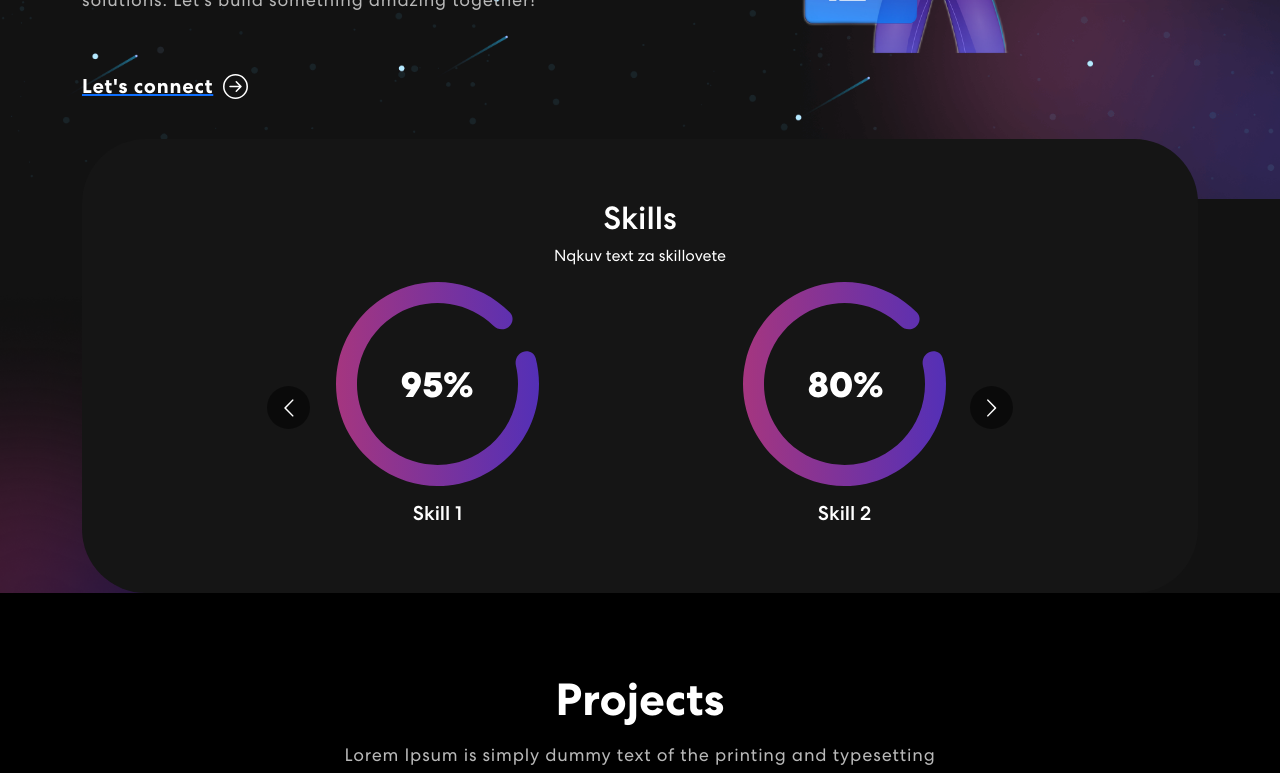
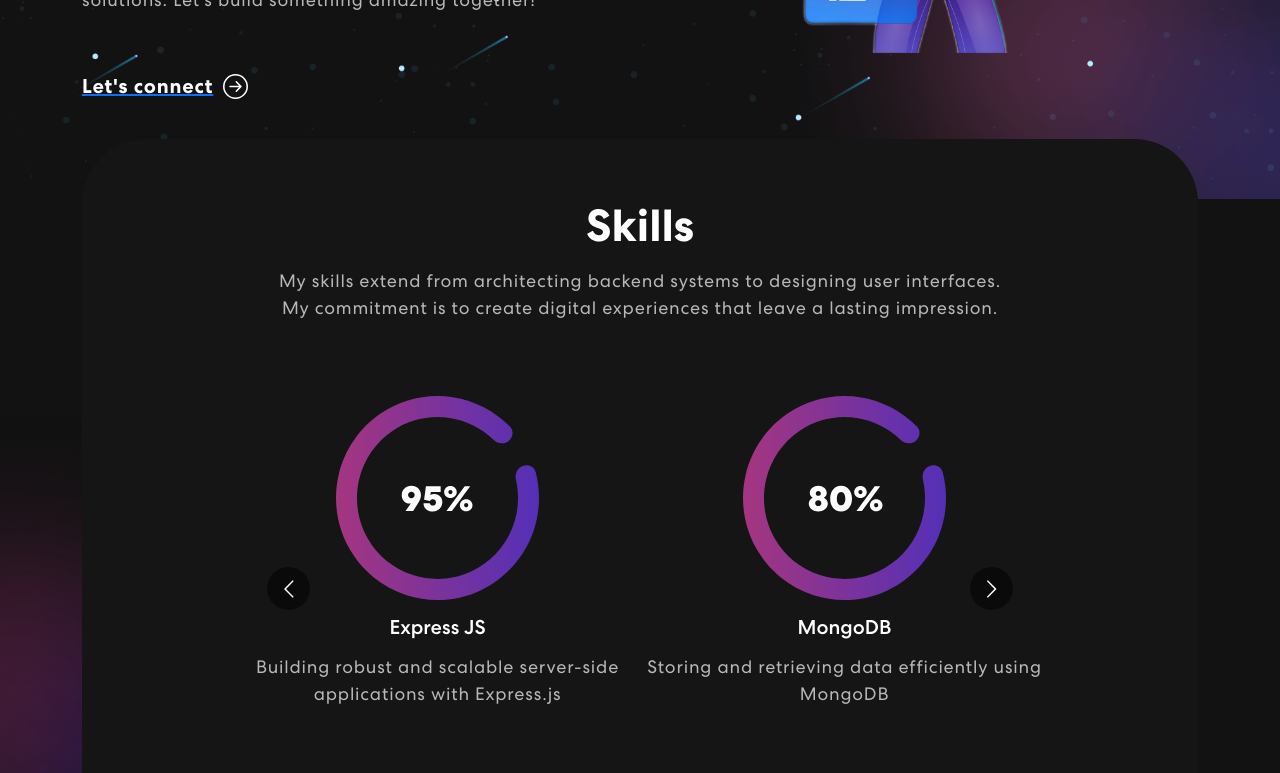
Before and after one commit to GGarenov/portfolio-website, a React (Create React App) app in the folder portfolio-app/: page / in a window 1280 px wide. Shown: the part 580-1353 px from the top of the page. Built offline with nearby package versions, Linux system fonts and the light colour scheme.

Commit message:
Skills section is ready.

```diff
--- a/portfolio-app/src/App.js
+++ b/portfolio-app/src/App.js
@@ -1,7 +1,7 @@
 import "./App.css";
 import NavBar from "./components/NavBar";
 import Banner from "./components/Banner";
-import Skills from "./components/Skills";
+import { Skills } from "./components/Skills";
 import { Projects } from "./components/Projects";
 import "bootstrap/dist/css/bootstrap.min.css";
 import { Contact } from "./components/Contact";
--- a/portfolio-app/src/components/Skills.js
+++ b/portfolio-app/src/components/Skills.js
@@ -1,15 +1,13 @@
-import { Col, Container, Row } from "react-bootstrap";
-import Carousel from "react-multi-carousel";
-import "react-multi-carousel/lib/styles.css";
 import meter1 from "../assets/img/meter1.svg";
 import meter2 from "../assets/img/meter2.svg";
 import meter3 from "../assets/img/meter3.svg";
+import Carousel from "react-multi-carousel";
+import "react-multi-carousel/lib/styles.css";
 import colorSharp from "../assets/img/color-sharp.png";
 
-function Skills() {
+export const Skills = () => {
   const responsive = {
     superLargeDesktop: {
-      // the naming can be any, depends on you.
       breakpoint: { max: 4000, min: 3000 },
       items: 5,
     },
@@ -28,38 +26,49 @@
   };
 
   return (
-    <section className="skil" id="skills">
-      <Container>
-        <Row>
-          <Col>
-            <div className="skill-bx">
+    <section className="skill" id="skills">
+      <div className="container">
+        <div className="row">
+          <div className="col-12">
+            <div className="skill-bx wow zoomIn">
               <h2>Skills</h2>
-              <p>Nqkuv text za skillovete </p>
-              <Carousel responsive={responsive} infinite={true} className="skill-slider">
+              <p>
+                My skills extend from architecting backend systems to designing user interfaces.<br></br> My commitment
+                is to create digital experiences that leave a lasting impression.
+              </p>
+              <Carousel responsive={responsive} infinite={true} className="owl-carousel owl-theme skill-slider">
                 <div className="item">
-                  <img src={meter1} alt="Image"></img>
-                  <h5>Skill 1</h5>
+                  <img src={meter1} alt="Express JS" />
+                  <h5>Express JS</h5>
+                  <p>Building robust and scalable server-side applications with Express.js</p>
                 </div>
                 <div className="item">
-                  <img src={meter2} alt="Image"></img>
-                  <h5>Skill 2</h5>
+                  <img src={meter2} alt="MongoDB" />
+                  <h5>MongoDB</h5>
+                  <p>Storing and retrieving data efficiently using MongoDB</p>
                 </div>
                 <div className="item">
-                  <img src={meter3} alt="Image"></img>
-                  <h5>Skill 3</h5>
+                  <img src={meter3} alt="React" />
+                  <h5>React</h5>
+                  <p>Creating interactive and dynamic user interfaces with React</p>
                 </div>
                 <div className="item">
-                  <img src={meter1} alt="Image"></img>
-                  <h5>Skill 4</h5>
+                  <img src={meter1} alt="HTML & CSS" />
+                  <h5>HTML & CSS</h5>
+                  <p>Building well-structured and visually appealing web pages</p>
+                </div>
+
+                <div className="item">
+                  <img src={meter1} alt="HTML & CSS" />
+                  <h5>Git</h5>
+                  <p>Understanding of branching, merging, and pull requests for collaborative development.</p>
                 </div>
               </Carousel>
             </div>
-          </Col>
-        </Row>
-      </Container>
-      <img className="background-image-left" src={colorSharp} />
+          </div>
+        </div>
+      </div>
+      <img className="background-image-left" src={colorSharp} alt="Image" />
     </section>
   );
-}
-
-export default Skills;
+};
```
